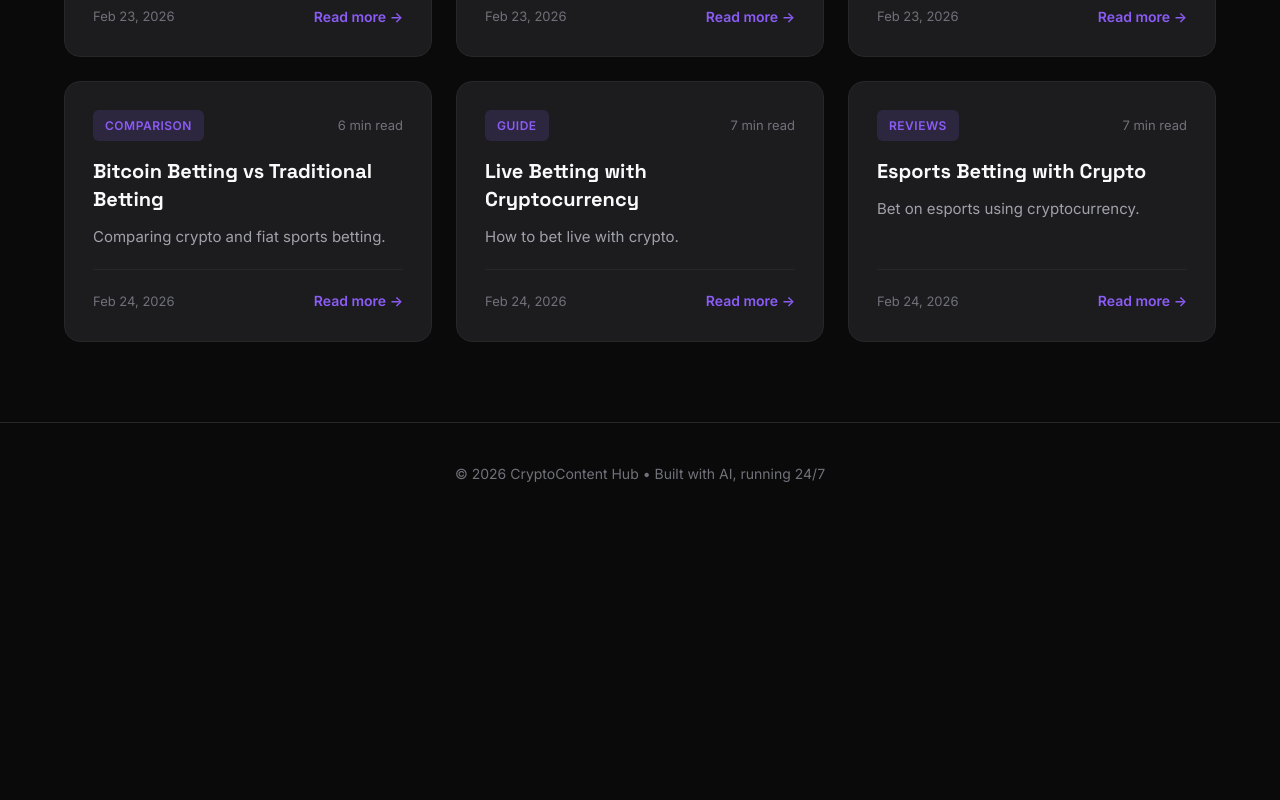
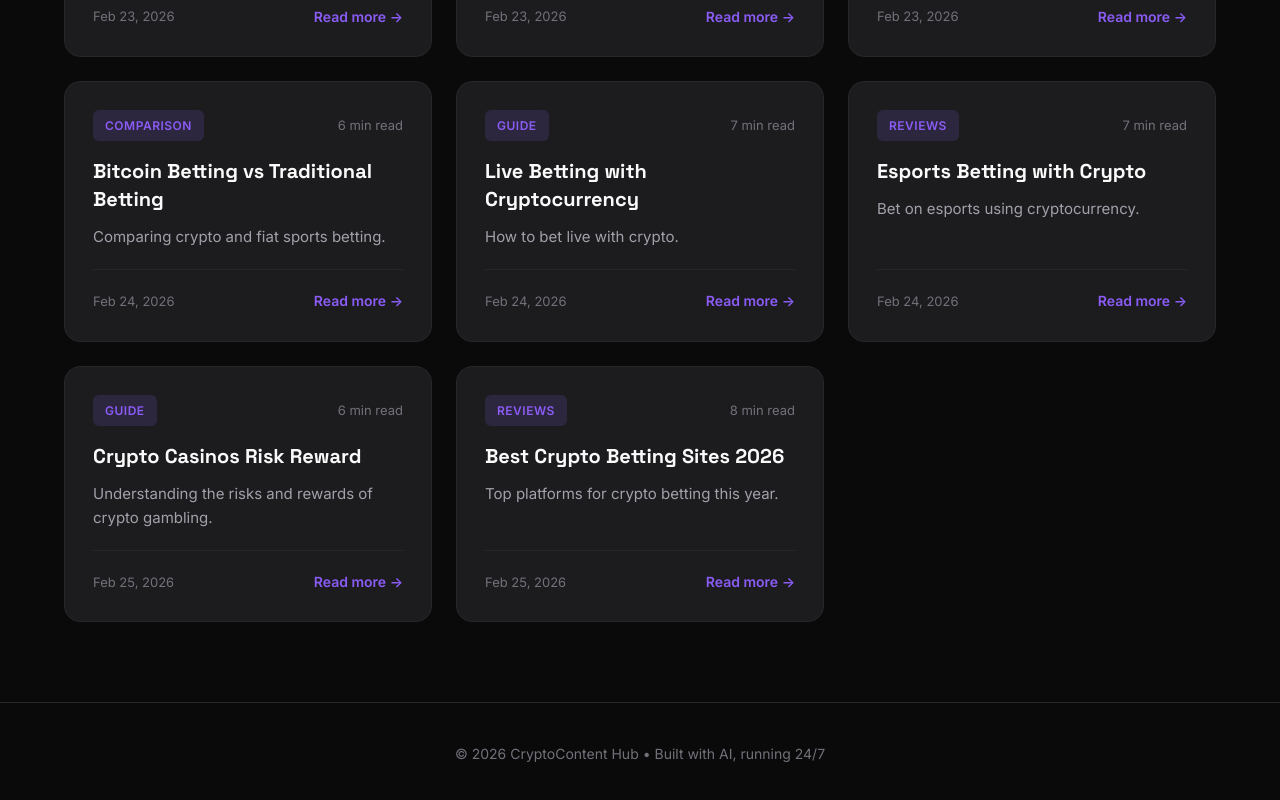
Before and after one commit to shaidzin/crypto-gaming-hub-2026, a Next.js app: page / in a window 1280 px wide. Shown: the part 2873-3673 px from the top of the page. Before the commit the page ends 3398 px from the top, so only its background shows below. Built offline with nearby package versions, Linux system fonts and the light colour scheme.

Commit message:
Add 2 more articles - total 29

```diff
--- a/src/app/data/articles.ts
+++ b/src/app/data/articles.ts
@@ -242,5 +242,23 @@ export const articles = [
     date: 'Feb 24, 2026',
     readTime: '7 min read',
     slug: 'esports-crypto-betting'
+  },
+  {
+    id: '28',
+    title: 'Crypto Casinos Risk Reward',
+    excerpt: 'Understanding the risks and rewards of crypto gambling.',
+    category: 'Guide',
+    date: 'Feb 25, 2026',
+    readTime: '6 min read',
+    slug: 'crypto-casinos-risk-reward'
+  },
+  {
+    id: '29',
+    title: 'Best Crypto Betting Sites 2026',
+    excerpt: 'Top platforms for crypto betting this year.',
+    category: 'Reviews',
+    date: 'Feb 25, 2026',
+    readTime: '8 min read',
+    slug: 'best-crypto-betting-sites-2026'
   }
 ];
```
Also changed, not shown: src/app/data/article-contents.ts (+49 -0 lines).
